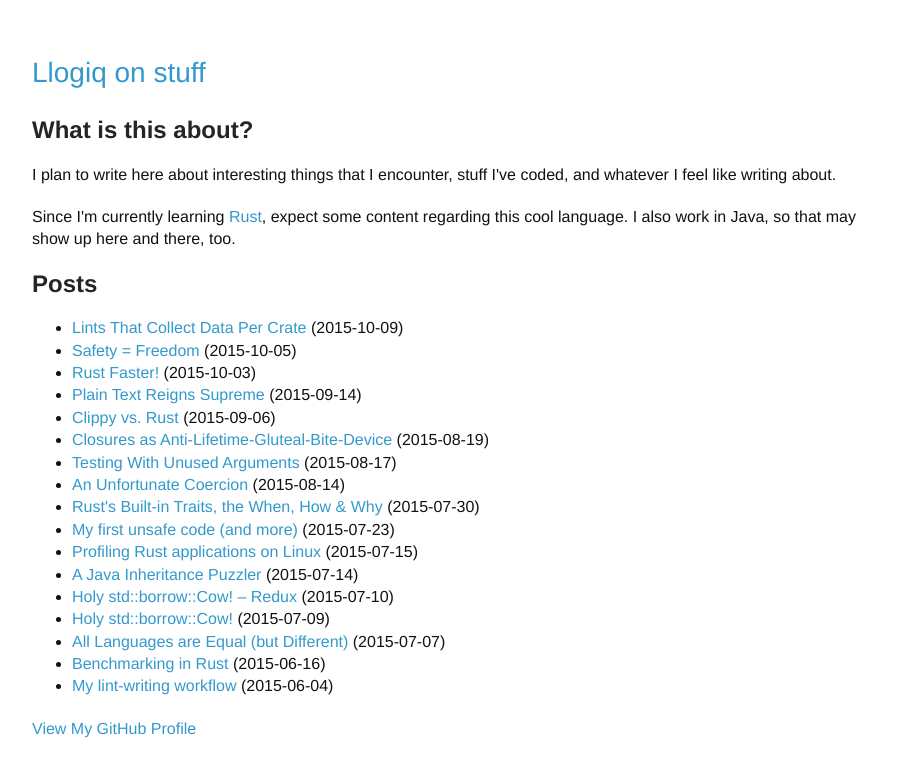
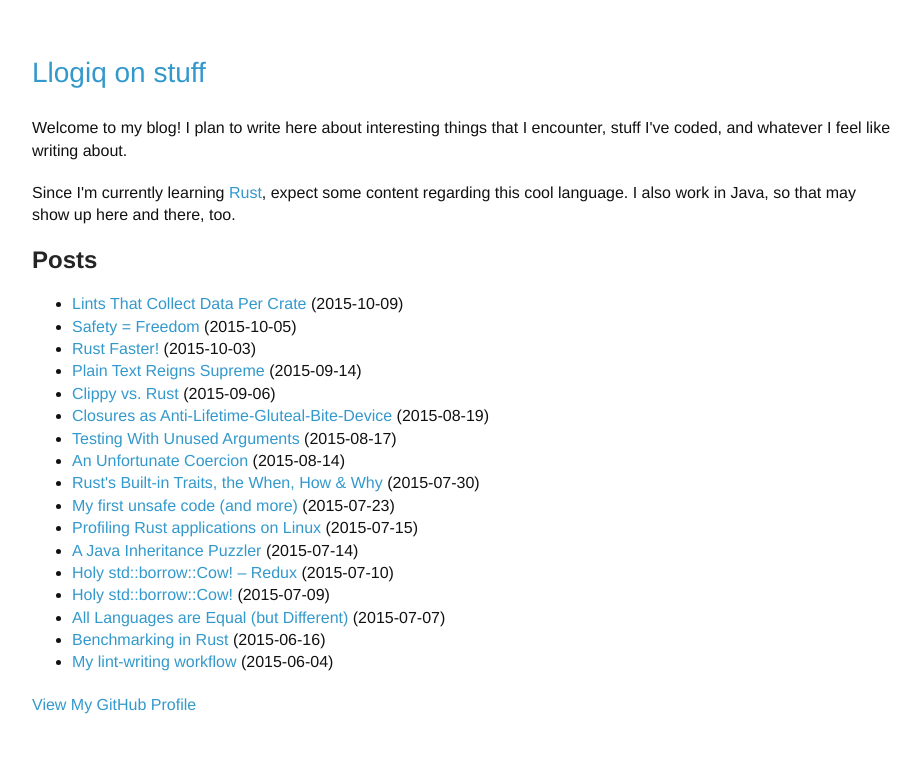
Before and after one commit to llogiq/llogiq.github.io, a Jekyll site: the page built from index.html, in a window 1280 px wide. Shown: the top 777 px of the page, without its empty margins (178-1099 px from the left). Built offline with Jekyll 4.4.1, drawn with Linux system fonts in a browser that asks for light colours.

Commit message:
Reworded welcome text

```diff
--- a/index.html
+++ b/index.html
@@ -1,12 +1,8 @@
 ---
-title: "Start"
+title: "You Are Here"
 ---
-<h2>
-  <a id="what-is-this-about" class="anchor" href="#what-is-this-about" aria-hidden="true"><span class="octicon octicon-link"></span></a>
-  What is this about?
-</h2>
 
-<p>I plan to write here about interesting things that I encounter, stuff I've coded, and whatever I feel like writing about.</p>
+<p>Welcome to my blog! I plan to write here about interesting things that I encounter, stuff I've coded, and whatever I feel like writing about.</p>
 
 <p>Since I'm currently learning <a href="http://www.rust-lang.org/">Rust</a>, expect some content regarding this cool language. I also work in Java, so that may show up here and there, too.</p>
 
```
